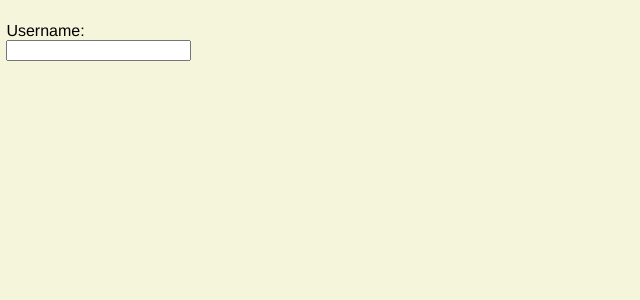
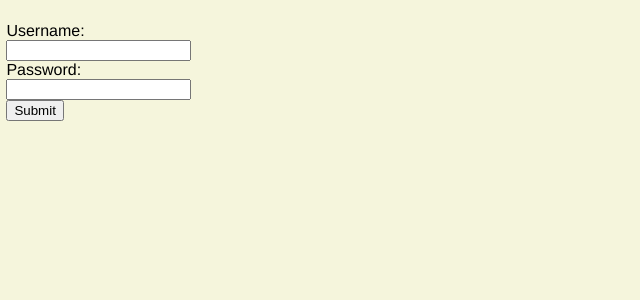
Before and after one commit to ArmadaDev25/RocketCorpPHPSite, a PHP site: page /login.php in a window 1280 px wide. Shown: the part 89-389 px from the top of the page, without its empty margins (0-640 px from the left). Run offline with PHP 8.4, Linux system fonts and the light colour scheme.

Commit message:
Update login.php

```diff
--- a/login.php
+++ b/login.php
@@ -15,11 +15,20 @@
     </header>
     <main>
         <form name="frmLogin" id="frmLogin" method="post" action="login.php">
+            <!-- username input-->
             <div>
                 <label for="txtUserName">Username:</label>
                 <input type="text" id="txtUserName" name="txtUserName">
+            </div>
+            <!-- password input-->
+            <div>
+                <label for="txtPassword">Password:</label>
+                <input type="password" id="txtPassword" name="txtPassword">
+            </div>
+            <!-- password input-->
+            <button type="submit">Submit</button>
 
-            </div>
+
         </form>
     </main>
 
```
